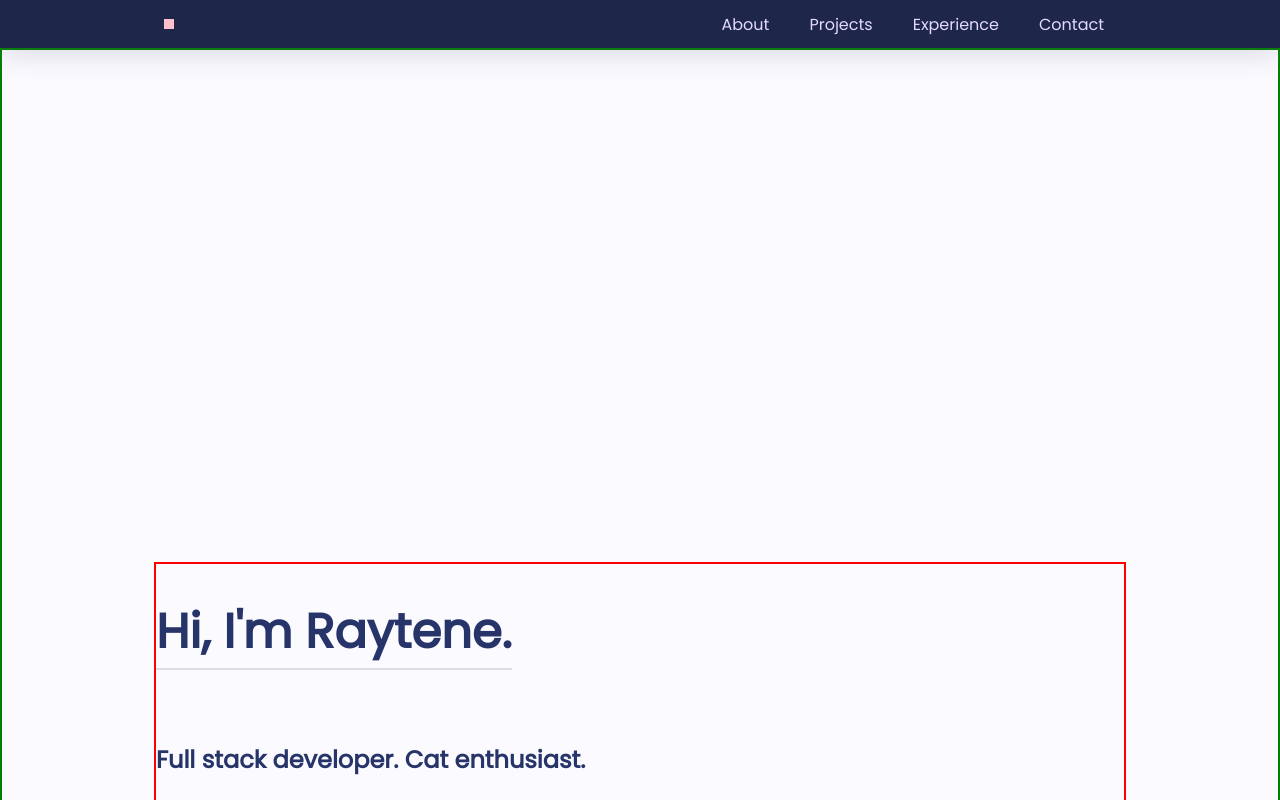
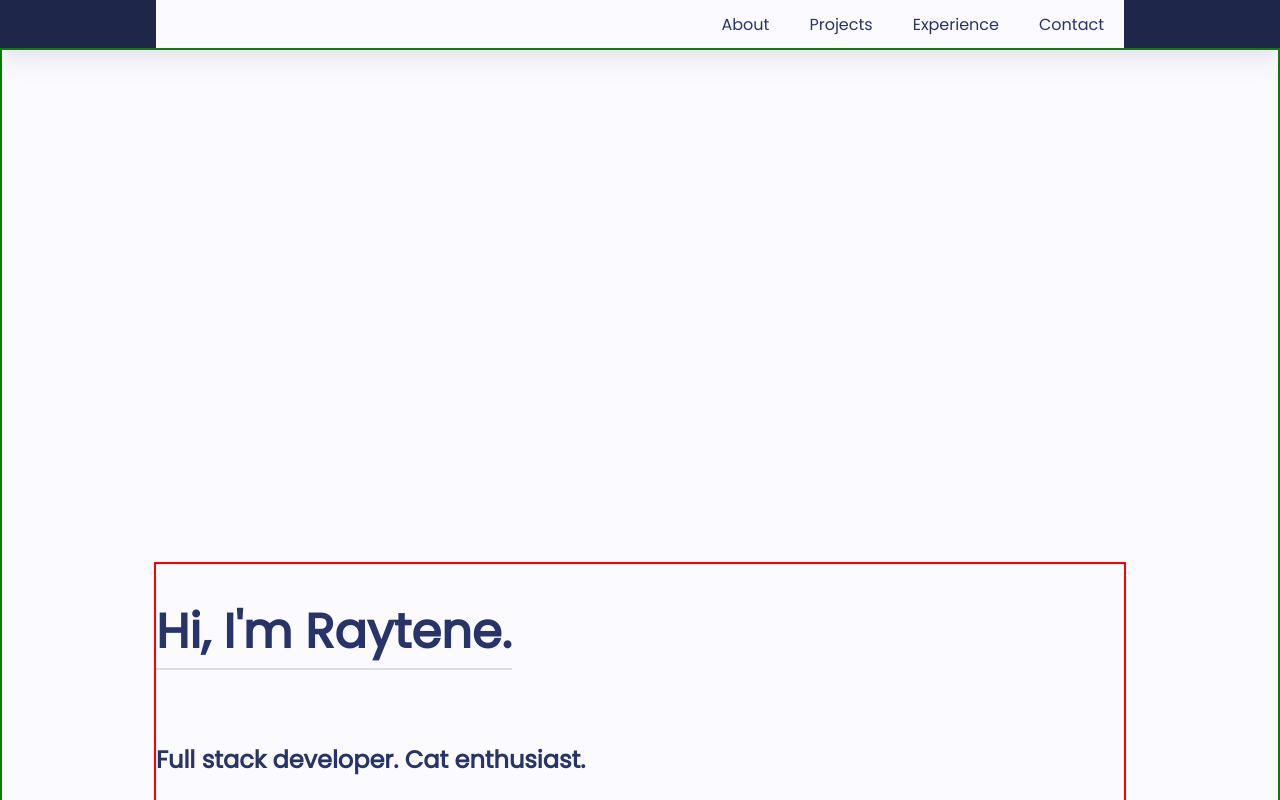
Before and after one commit to raytene-han/portfolio-v2, a React (Create React App) app: page / in a window 1280 px wide. Shown: the top 800 px of the page. Built offline with nearby package versions, Linux system fonts and the light colour scheme.

Commit message:
updated colors

```diff
--- a/src/styledComponents/navComponents.js
+++ b/src/styledComponents/navComponents.js
@@ -13,7 +13,7 @@ const Navbar = styled.nav`
   // position: -webkit-sticky; /* Safari */
   // position: sticky;
   top: 0;
-  background: var(--darkest);
+  background: var(--lightest);
   z-index: 1;
   height: 3em;
   max-width: 968px;
@@ -36,7 +36,7 @@ const StyledHashLink = styled(Link)`
   flex-direction: column;
   align-items: center;
   padding: 1rem 1.25rem;
-  color: var(--accent);
+  color: var(--dark);
   text-decoration: none;
 `;
 
@@ -52,15 +52,12 @@ const StyledNavLink = styled(NavLink)`
   flex-direction: column;
   align-items: center;
   padding: 1rem 1.25rem;
-  color: var(--accent);
+  color: var(--dark);
   text-decoration: none;
 `;
 
 const Logo = styled.div`
-  width: 10px;
-  height: 10px;
-  background-color: pink;
-  margin: 0 0 0 0.5em;
+
 `;
 
 
```
